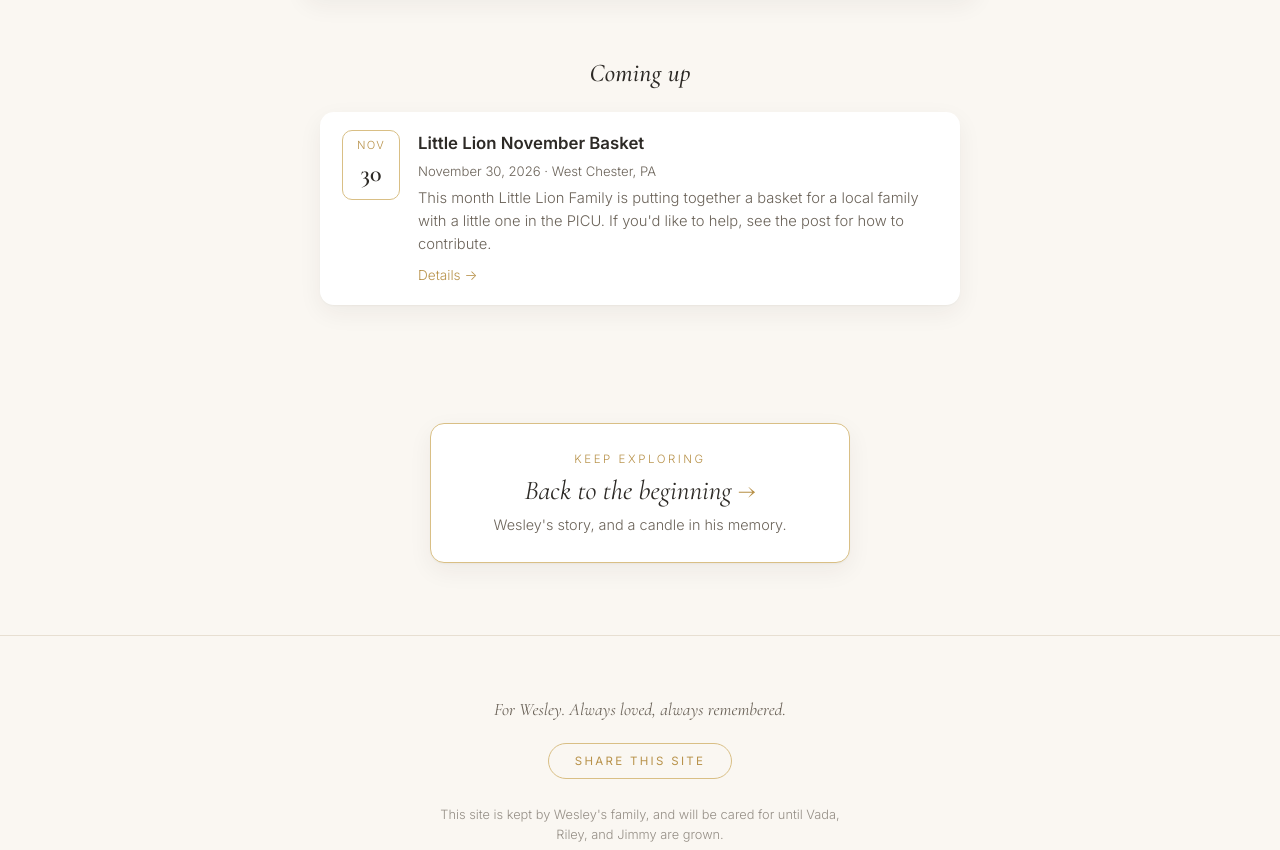
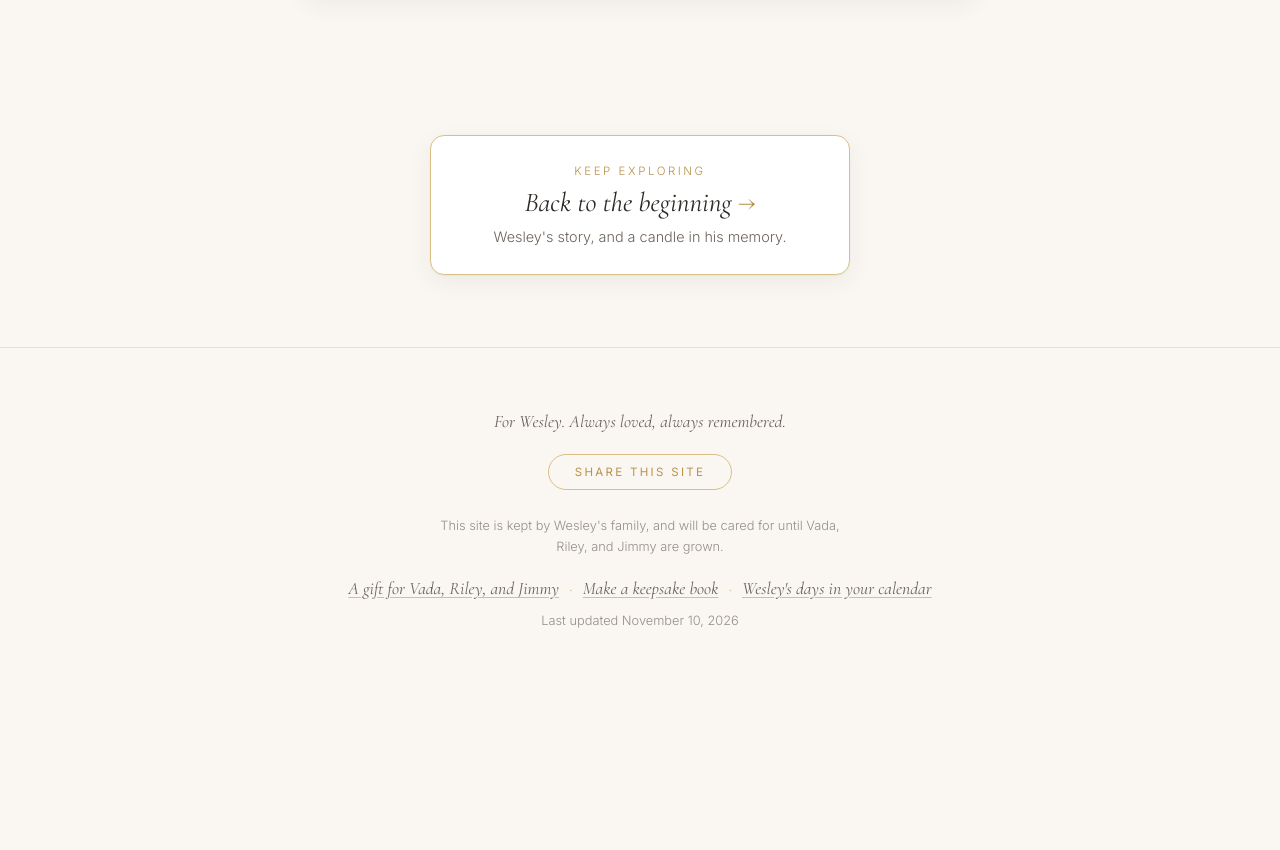
Before and after one commit to PayxDre/Wesley-s-Wallet, a plain HTML site: page support.html in a window 1280 px wide. Shown: the part 1609-2459 px from the top of the page. After the commit the page ends 2329 px from the top, so only its background shows below. Drawn offline with nearby package versions, Linux system fonts and the light colour scheme; no server answers.

Commit message:
Move Coming up to Little Lion page

```diff
--- a/support.html
+++ b/support.html
@@ -95,11 +95,6 @@
                     <li><a href="https://988lifeline.org" target="_blank" rel="noopener">988 Suicide &amp; Crisis Lifeline</a> <span>Call or text <strong>988</strong> any time, day or night, to talk with someone.</span></li>
                     </ul>
                 </div>
-
-                <section class="events" id="events" hidden>
-                    <h3 class="events-title">Coming up</h3>
-                    <div class="events-list" id="events-list"></div>
-                </section>
             </div>
         </section>
     </main>
```
Also changed, not shown: index.html (+0 -5 lines), little-lion.html (+5 -0 lines).
